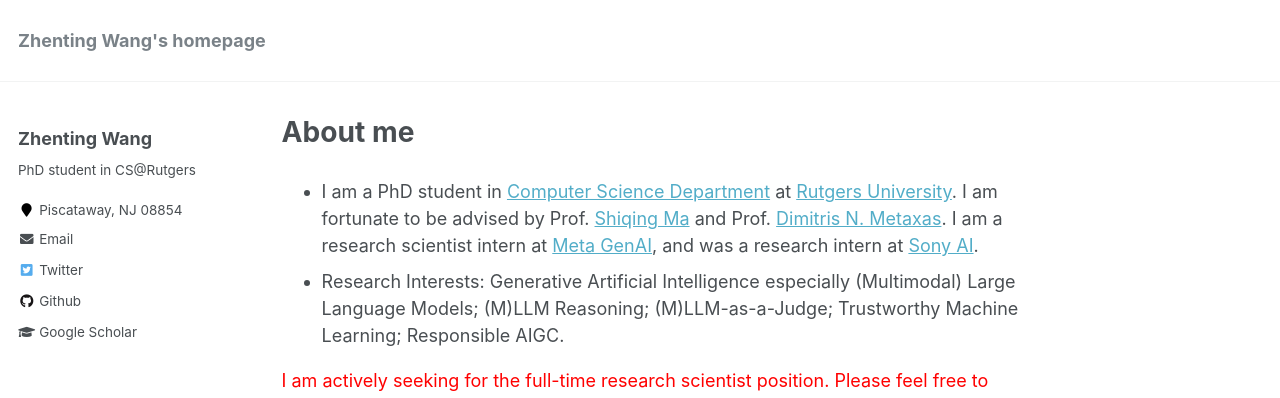
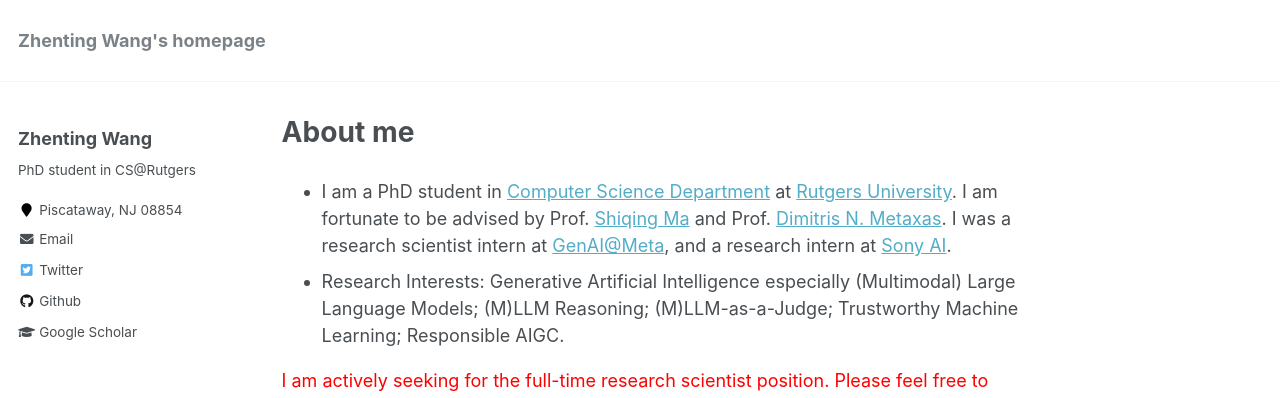
Before and after one commit to ZhentingWang/zhentingwang.github.io, a Jekyll site: the page built from _pages/about.md, in a window 1280 px wide and 900 px high. Shown: the top 398 px of the window. Built offline with Jekyll 4.4.1, drawn with Linux system fonts in a browser that asks for light colours.

```diff
--- a/_pages/about.md
+++ b/_pages/about.md
@@ -8,7 +8,7 @@ redirect_from:
   - /about.html
 ---
 
-* I am a PhD student in [Computer Science Department](https://www.cs.rutgers.edu/) at [Rutgers University](https://www.rutgers.edu/). I am fortunate to be advised by Prof. [Shiqing Ma](https://people.cs.umass.edu/~shiqingma/) and Prof. [Dimitris N. Metaxas](https://people.cs.rutgers.edu/~dnm/). I am a research scientist intern at [Meta GenAI](https://ai.meta.com/), and was a research intern at [Sony AI](https://ai.sony/).
+* I am a PhD student in [Computer Science Department](https://www.cs.rutgers.edu/) at [Rutgers University](https://www.rutgers.edu/). I am fortunate to be advised by Prof. [Shiqing Ma](https://people.cs.umass.edu/~shiqingma/) and Prof. [Dimitris N. Metaxas](https://people.cs.rutgers.edu/~dnm/). I was a research scientist intern at [GenAI@Meta](https://ai.meta.com/), and a research intern at [Sony AI](https://ai.sony/).
 * Research Interests: Generative Artificial Intelligence especially (Multimodal) Large Language Models; (M)LLM Reasoning; (M)LLM-as-a-Judge; Trustworthy Machine Learning; Responsible AIGC.
 
 <font color='red'> I am actively seeking for the full-time research scientist position. Please feel free to contact me at zhenting.wang@rutgers.edu.</font>
```
